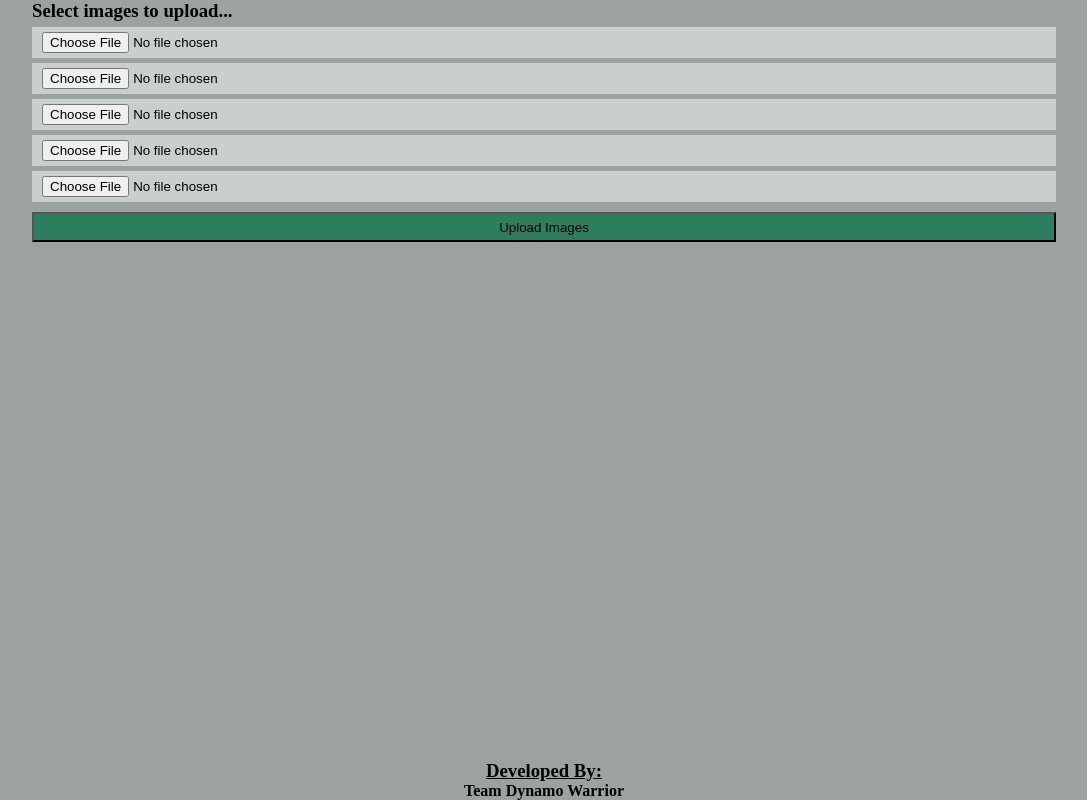
After one commit to mazhar11-cou/Nasa-Space-Apps-Challenge-2021, a PHP site: page /img_upload.php?latitude=1 in a window 1280 px wide. The commit adds this page. Shown: the whole page, without its empty margins (96-1183 px from the left). Run offline with PHP 8.4, Linux system fonts and the light colour scheme; data that the repository does not hold is empty.

Commit message:
update website

```diff
--- a/website/assets/style.css
+++ b/website/assets/style.css
@@ -10,6 +10,7 @@
     margin: 5px 0 5px 0;
     background-color: rgb(45, 126, 95);
     height: 30px;
+    padding: 5px;
 }
 
 input{
@@ -32,3 +33,14 @@ input{
     background-color: rgb(45, 126, 95);
     height: 30px;
 }
+
+.footer{
+    width: 100%;
+    position: absolute;
+    bottom: 0;
+    text-align: center
+}
+
+.fa-map-marker-alt:before {
+    background-color: #2d7e5f;
+}
--- /dev/null
+++ b/website/footer.php
@@ -0,0 +1,4 @@
+<div class="footer">
+<h3><u>Developed By:</u></h3>
+<h4>Team Dynamo Warrior</h4>
+</div>
--- a/website/img_upload.html
+++ b/website/img_upload.php
@@ -10,18 +10,20 @@
 <body>
     <div class="form">
 
-    <form action="show.html">
+    <form action="show.php">
         <h3>Select images to upload...</h3>
         <input type="file" name="img1">
         <input type="file" name="img2">
         <input type="file" name="img3">
         <input type="file" name="img4" id="">
         <input type="file" name="img5" id="">
+        <input type="hidden" name="latitude" value=<?=$_GET['latitude'];?>>
+         <input type="hidden" name="longitude" value=<?=$_GET['longitude'];?>>
 
         <button type="submit" class="submit">Upload Images</button>
     </form>
 
 </div>
-
+<?php include "footer.php";?>
 </body>
 </html>
--- a/website/show.html
+++ b/website/show.php
@@ -12,5 +12,9 @@
     Click below to see heat warning and prevention measure in your area.</p>
 
     <button class="submit">See Warning!</button>
+
+
+<?php include "footer.php";?>
+
 </body>
 </html>
```
Also changed, not shown: website/index.html (deleted, +0 -45 lines), website/index.php (added, +37 -0 lines).
